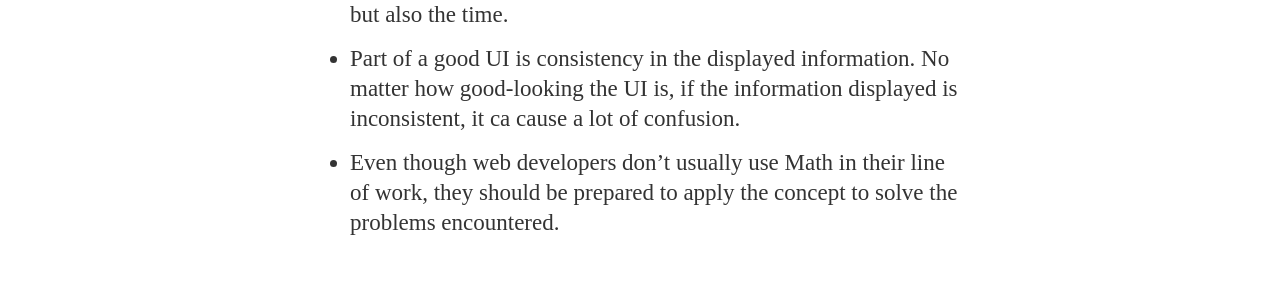
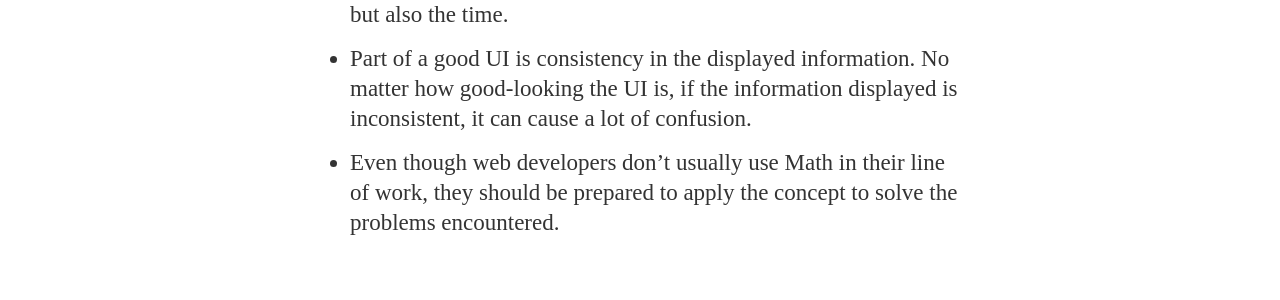
Before and after one commit to tamatamvan/quipper.github.io, a Jekyll site: the page built from _posts/2017-03-03-estimating-video-time-by-linear-regression.markdown, in a window 1280 px wide and 900 px high, scrolled down 4504 px. Shown: the part 214-514 px from the top of the window. Built offline with Jekyll 4.4.1, drawn with Linux system fonts in a browser that asks for light colours; nearby versions of some CDN libraries; emoji names are drawn with the system emoji font; some web fonts are replaced; comment, search, counter and statistics services are not loaded.

Commit message:
Fix typo

```diff
--- a/_posts/2017-03-03-estimating-video-time-by-linear-regression.markdown
+++ b/_posts/2017-03-03-estimating-video-time-by-linear-regression.markdown
@@ -65,5 +65,5 @@ As shown in the table, there are still some cases in which the estimated time is
 From solving this problem, we can learn the following things:
 
 - Video conversion does not only affect the video quality or size, but also the time.
-- Part of a good UI is consistency in the displayed information. No matter how good-looking the UI is, if the information displayed is inconsistent, it ca cause a lot of confusion.
+- Part of a good UI is consistency in the displayed information. No matter how good-looking the UI is, if the information displayed is inconsistent, it can cause a lot of confusion.
 - Even though web developers don't usually use Math in their line of work, they should be prepared to apply the concept to solve the problems encountered.
```
